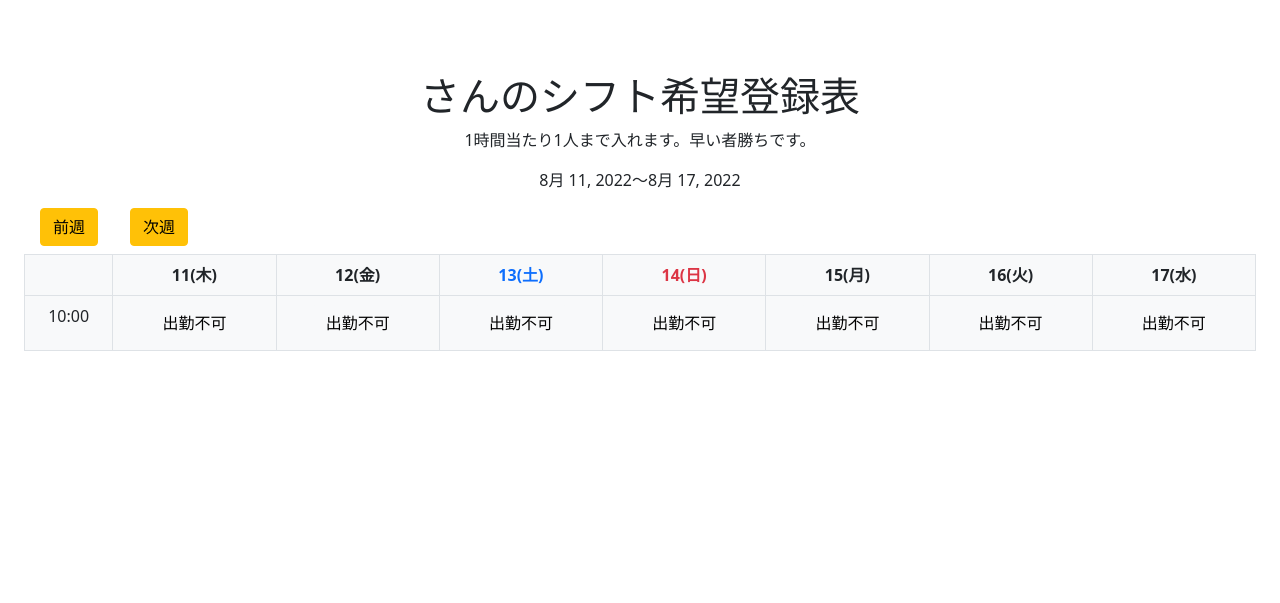
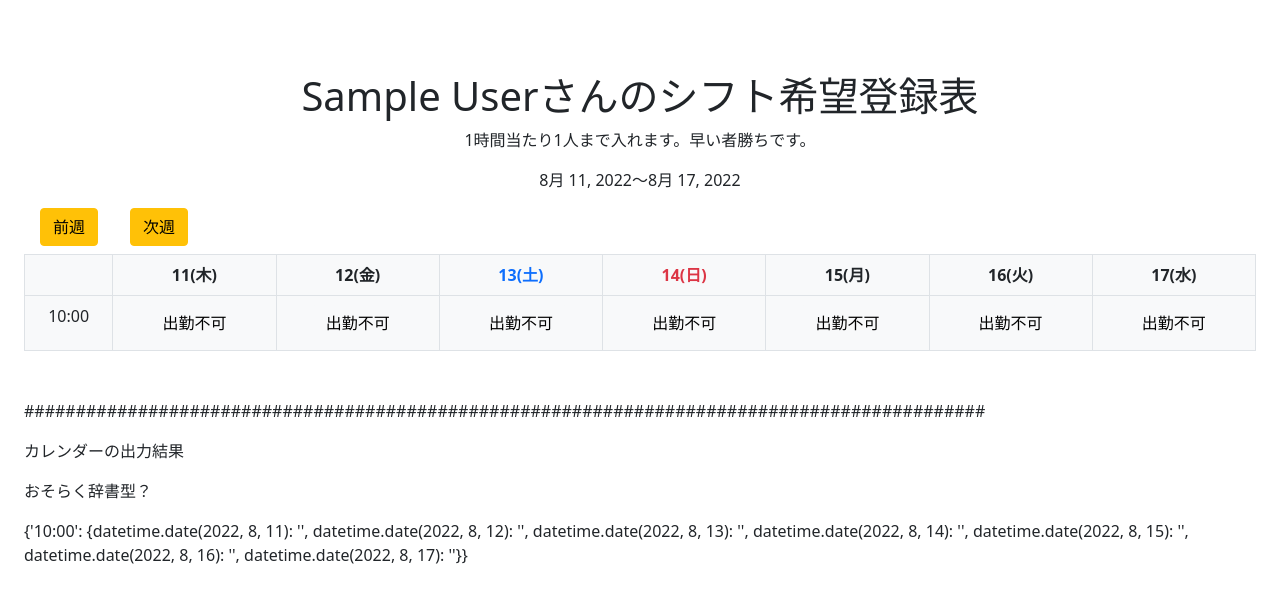
Before and after one commit to miyazakihiroaki/shift_managementproject, a Django app: page /mypage/2022/8/11/ in a window 1280 px wide. Shown: the part 56-659 px from the top of the page. Run offline with Django 3.2, Linux system fonts and the light colour scheme; a user stored in the database is signed in; tables that the repository leaves empty hold one stand-in row (values such as "Sample post"); parts of the project's set-up code (start-up, migrations or seed data) failed here and were passed over.

Commit message:
09:00が上手くいかない

```diff
--- a/shift/templates/shift/home.html
+++ b/shift/templates/shift/home.html
@@ -3,6 +3,11 @@
 
 <h1>{{object.user.clerkname}}さんの個別ページです。</h1>
 
+<h5>課題</h5>
+<p>出勤の表示。管理者側にはモデルは登録されている。views.pyの100行目と101行目が関係していると予想</p>
+<p>特定の日時に入っている人数の取得</p>
+<p>url</p>
+
 
 
 {% endblock %}
--- a/shift/templates/shift/mypage.html
+++ b/shift/templates/shift/mypage.html
@@ -3,11 +3,8 @@
 {% block content %}
 <div class="text-center my-5">
     <div class="mb-3">
-        <h1>{{staff_name_data.user}}さんのシフト希望登録表</h1>
+        <h1>{{staff_name_data.user.clerkname}}さんのシフト希望登録表</h1>
         <p>1時間当たり{{people_per_hour}}人まで入れます。早い者勝ちです。</p>
-        {% for item in staff_number %}
-            <p>{{item}}</p>
-        {% endfor %}
         <p>{{ start_day }}～{{ end_day }}</p>
     </div>
 
@@ -64,4 +61,8 @@
         </table>
     </div>
 </div>
+<p>#############################################################################################</p>
+<p>カレンダーの出力結果</p>
+<p>おそらく辞書型？</p>
+{{calendar}}
 {% endblock %}
--- a/shift/views.py
+++ b/shift/views.py
@@ -11,7 +11,7 @@ from accounts.models import Userr
 from shift.models import Shop_info, Shift
 
 
-def test(request, year, month, day, hour_minute):
+def test(request):
     info = Shop_info.objects.get(pk=1)
     info_1 = info.start_workingtime
 
@@ -19,16 +19,16 @@ def test(request, year, month, day, hour_minute):
     info_2 = Userr.objects.all()[0]
     x = info_2.clerkname
 
-    info_3 = Shift.objects.get(pk=1)
+    info_3 = Shift.objects.first()
     y = info_3.user.clerkname
 
-    info_4 = Shift.objects.get(pk=2)
-    z = info_4.user.clerkname
+    info_5 = Shift.objects.filter(user=request.user)[1]
+    # w = info_5.count()
+    w = info_5.user.clerkname
 
-    info_5 = Shift.objects.filter(user=request.user)
-    w = info_5.count()
+    staff_name_data = Shift.objects.filter(user=request.user)[1]
 
-    context = {'info_1':info_1, 'info':info, 'x':x, 'y': y, 'z':z, 'w':w, 'info_5':info_5,}
+    context = {'info_1':info_1, 'info':info, 'x':x, 'y': y, 'w':w, 'info_5':info_5,'staff_name_data':staff_name_data}
     return render(request, 'shift/test.html', context)
 
 #トップページ練習用
@@ -48,8 +48,8 @@ def shop_info(request):
 #カレンダー関係
 class MyPageView(LoginRequiredMixin, View):
     def get(self, request, *args, **kwargs):
-        staff_data = Shift.objects.filter(user=request.user)
-        staff_name_data = Userr.objects.filter(clerkname=request.user)
+        staff_data =Shift.objects.filter(user=request.user)
+        staff_name_data = Shift.objects.filter(user=request.user).first()
         #urlから年月日を取得
         year = self.kwargs.get('year')
         month = self.kwargs.get('month')
@@ -98,7 +98,7 @@ class MyPageView(LoginRequiredMixin, View):
                 booking_minute = "00"
             booking_hour_minute = booking_hour + ":" + booking_minute
             if (booking_hour_minute in calendar) and (booking_date in calendar[booking_hour_minute]):
-                calendar[booking_hour_minute][booking_date] = ""
+                calendar[booking_hour_minute][booking_date] = "???"
 
         context = {
             'staff_data': staff_data,
```
Also changed, not shown: shift/templates/shift/test.html (+3 -7 lines).
